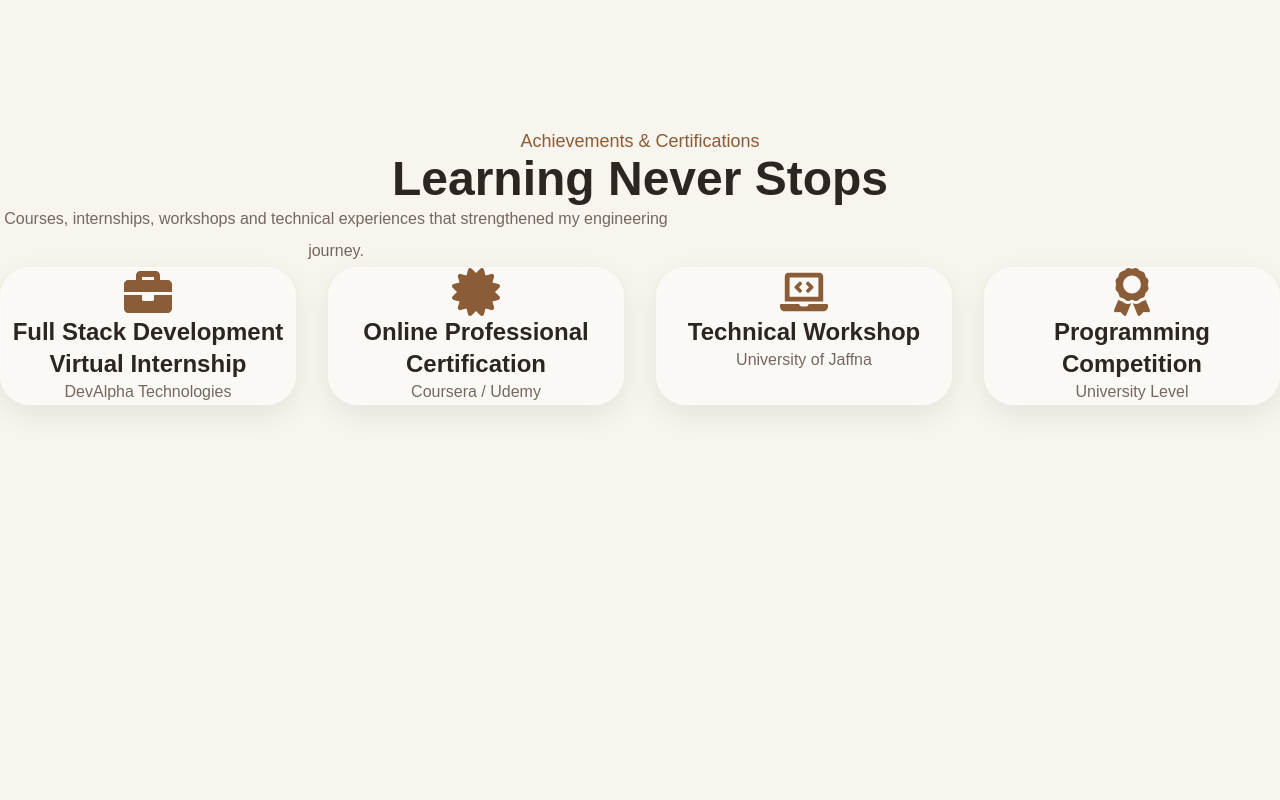
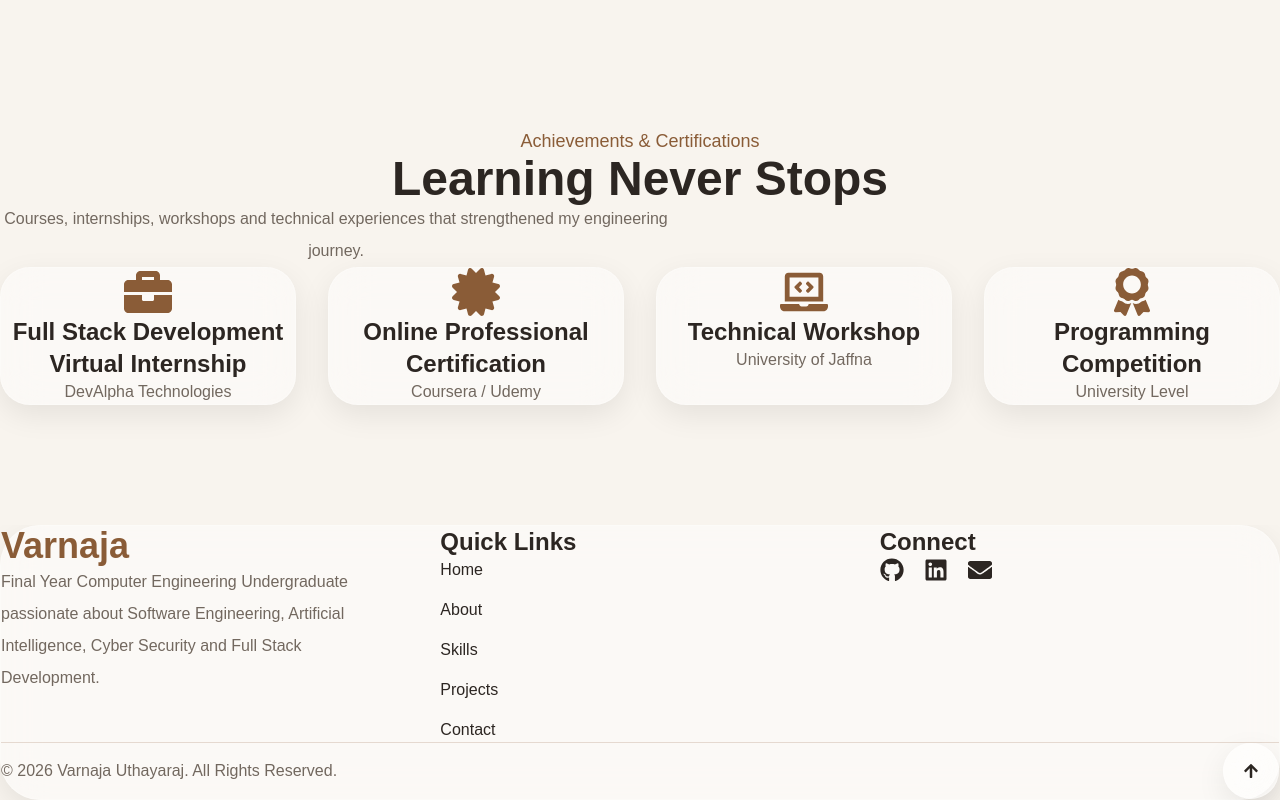
Before and after one commit to VeeQubit/portfolio-website, a React (Vite) app: page / in a window 1280 px wide. Shown: the part 5393-6193 px from the top of the page. Before the commit the page ends 5918 px from the top, so only its background shows below. Built offline with nearby package versions, Linux system fonts and the light colour scheme.

Commit message:
feat: complete footer section

```diff
--- a/src/App.jsx
+++ b/src/App.jsx
@@ -7,6 +7,7 @@ import Experience from "./sections/Experience/Experience";
 import Education from "./sections/Education/Education";
 import Contact from "./sections/Contact/Contact";
 import Certificates from "./sections/Certificates/Certificates";
+import Footer from "./components/layout/Footer";
 function App() {
   return (
     <div className="relative bg-[var(--bg)] text-[var(--heading)] overflow-x-hidden">
@@ -28,6 +29,8 @@ function App() {
       <Contact />
 
       <Certificates />
+
+      <Footer />
     </div>
   );
 }
--- /dev/null
+++ b/src/components/layout/Footer.jsx
@@ -0,0 +1,207 @@
+import { motion } from "framer-motion";
+import Container from "./Container";
+import {
+  FaGithub,
+  FaLinkedin,
+  FaEnvelope,
+  FaArrowUp,
+} from "react-icons/fa";
+
+function Footer() {
+
+  const year = new Date().getFullYear();
+
+  return (
+
+    <footer
+      className="
+      py-16
+      relative
+      overflow-hidden
+      mt-20
+      "
+    >
+
+      <Container>
+
+        <motion.div
+
+          initial={{opacity:0}}
+
+          whileInView={{opacity:1}}
+
+          transition={{duration:.8}}
+
+          viewport={{once:true}}
+
+          className="
+          glass
+          rounded-[40px]
+          p-12
+          "
+
+        >
+
+          <div className="grid lg:grid-cols-3 gap-10">
+
+            {/* LEFT */}
+
+            <div>
+
+              <h2
+                className="
+                text-4xl
+                font-bold
+                text-[var(--primary)]
+                "
+              >
+
+                Varnaja
+
+              </h2>
+
+              <p
+                className="
+                mt-5
+                leading-8
+                text-[var(--text)]
+                "
+              >
+
+                Final Year Computer Engineering Undergraduate
+                passionate about Software Engineering,
+                Artificial Intelligence,
+                Cyber Security
+                and Full Stack Development.
+
+              </p>
+
+            </div>
+
+            {/* CENTER */}
+
+            <div>
+
+              <h3 className="text-2xl font-semibold">
+
+                Quick Links
+
+              </h3>
+
+              <div className="flex flex-col gap-4 mt-6">
+
+                <a href="#home">Home</a>
+
+                <a href="#about">About</a>
+
+                <a href="#skills">Skills</a>
+
+                <a href="#projects">Projects</a>
+
+                <a href="#contact">Contact</a>
+
+              </div>
+
+            </div>
+
+            {/* RIGHT */}
+
+            <div>
+
+              <h3 className="text-2xl font-semibold">
+
+                Connect
+
+              </h3>
+
+              <div className="flex gap-5 mt-6 text-2xl">
+
+                <a href="#">
+
+                  <FaGithub/>
+
+                </a>
+
+                <a href="#">
+
+                  <FaLinkedin/>
+
+                </a>
+
+                <a href="#">
+
+                  <FaEnvelope/>
+
+                </a>
+
+              </div>
+
+            </div>
+
+          </div>
+
+          <div
+            className="
+            mt-12
+            pt-8
+            border-t
+            border-[var(--primary)]/20
+            flex
+            flex-col
+            lg:flex-row
+            justify-between
+            items-center
+            gap-4
+            "
+          >
+
+            <p
+              className="
+              text-[var(--text)]
+              "
+            >
+
+              © {year} Varnaja Uthayaraj.
+              All Rights Reserved.
+
+            </p>
+
+            <motion.a
+
+              whileHover={{
+
+                y:-4
+
+              }}
+
+              href="#home"
+
+              className="
+              glass
+              rounded-full
+              w-14
+              h-14
+              flex
+              items-center
+              justify-center
+              "
+
+            >
+
+              <FaArrowUp/>
+
+            </motion.a>
+
+          </div>
+
+        </motion.div>
+
+      </Container>
+
+    </footer>
+
+  );
+
+}
+
+export default Footer;
```
